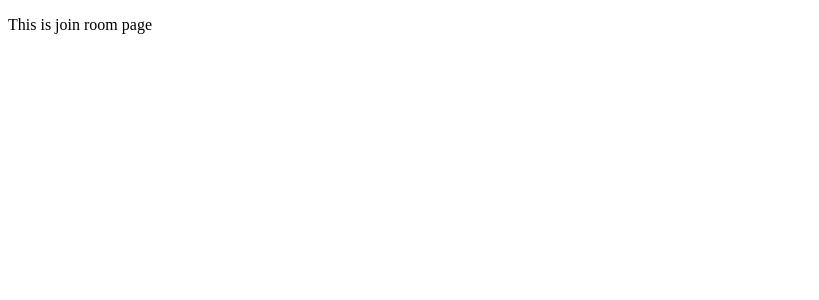
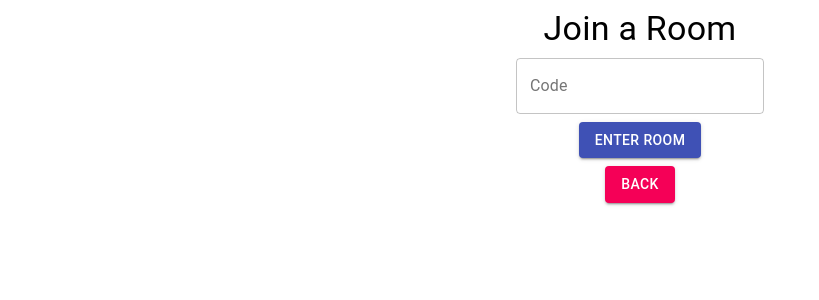
Before and after one commit to Alan-aj/django-react-spotify, a React app in the folder frontend/: page /join in a window 1280 px wide. Shown: the top 300 px of the page, without its empty margins (0-819 px from the left). Built offline with nearby package versions, Linux system fonts and the light colour scheme; the HTML template or start-up script is replaced by a standard one.

Commit message:
created Join room page

```diff
--- a/frontend/src/components/App.js
+++ b/frontend/src/components/App.js
@@ -9,7 +9,7 @@
 
     render() {
         return (
-        <div>
+        <div className="center">
             <HomePage />
         </div>
         );
--- a/frontend/src/components/JoinRoomPage.js
+++ b/frontend/src/components/JoinRoomPage.js
@@ -1,11 +1,70 @@
 import React, {Component} from "react";
+import { TextField, Button, Grid, Typography } from "@material-ui/core";
+import { Link } from "react-router-dom";
 
 export default class JoinRoomPage extends Component {
     constructor(props) {
         super(props);
+        this.state = {
+            roomCode: "",
+            error: ""
+        };
+        this.handleTextFieldChange = this.handleTextFieldChange.bind(this);
+        this.roomButtonPressed = this.roomButtonPressed.bind(this);
     }
 
     render() {
-        return <p>This is join room page</p>
+        return (
+        <Grid container spacing={1}>
+            <Grid item xs={12} align="center">
+                <Typography variant="h4" component="h4">
+                    Join a Room
+                </Typography>
+            </Grid>
+            <Grid item xs={12} align="center">
+                <TextField
+                    error={this.state.error}
+                    label="Code"
+                    placeholder="Enter a Room Code"
+                    value={this.state.roomCode}
+                    helperText={this.state.error}
+                    variant="outlined"
+                    onChange={this.handleTextFieldChange}
+                />
+            </Grid>
+            <Grid item xs={12} align="center">
+                <Button variant="contained" color="primary" onClick={this.roomButtonPressed}>Enter Room</Button>
+            </Grid>
+            <Grid item xs={12} align="center">
+                <Button variant="contained" color="secondary" to="/" component={Link}>Back</Button>
+            </Grid>
+        </Grid>
+        );
+    }
+
+    handleTextFieldChange(e) {
+        this.setState({
+            roomCode: e.target.value,
+        });
+    }
+
+    roomButtonPressed() {
+        const requestOptions = {
+            method: "POST",
+            headers: { "Content-Type": "application/json" },
+            body: JSON.stringify({
+                code: this.state.roomCode
+            })
+        };
+        fetch('/api/join-room', requestOptions).then((response) => {
+            if (response.ok) {
+                this.props.history.push(`/room/${this.state.roomCode}`)
+            } else {
+                this.setState({error: "Room not found."})
+            }
+        })
+        .catch((error) =>{
+            console.log(error);
+        });
     }
 }
--- a/frontend/static/css/index.css
+++ b/frontend/static/css/index.css
@@ -15,5 +15,11 @@
 #app{
     width: 100%;
     height: 100%;
-    display: flex;
 }
+
+.center {
+    position: absolute;
+    top: 50%;
+    left: 50%;
+    transform: translate(-50%, -50%);
+}
```
Also changed, not shown: 2 other files (tests, documents, lock files or other folders).
